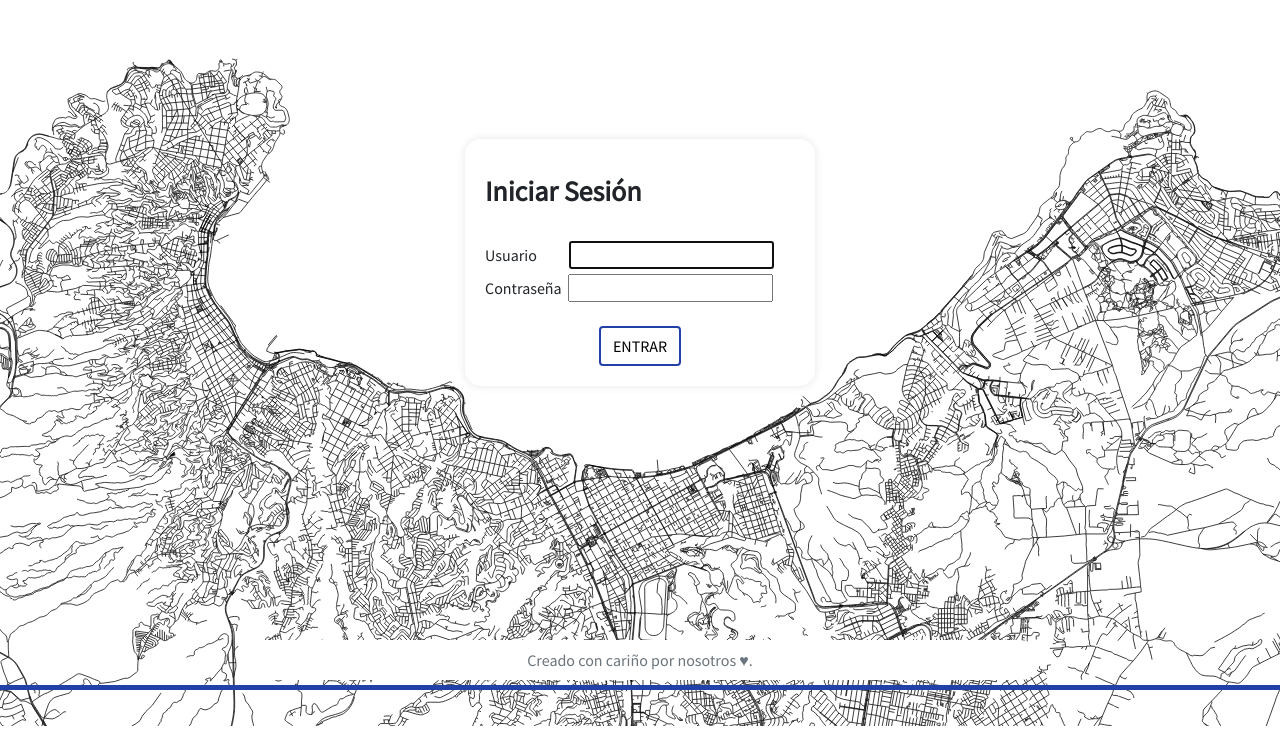
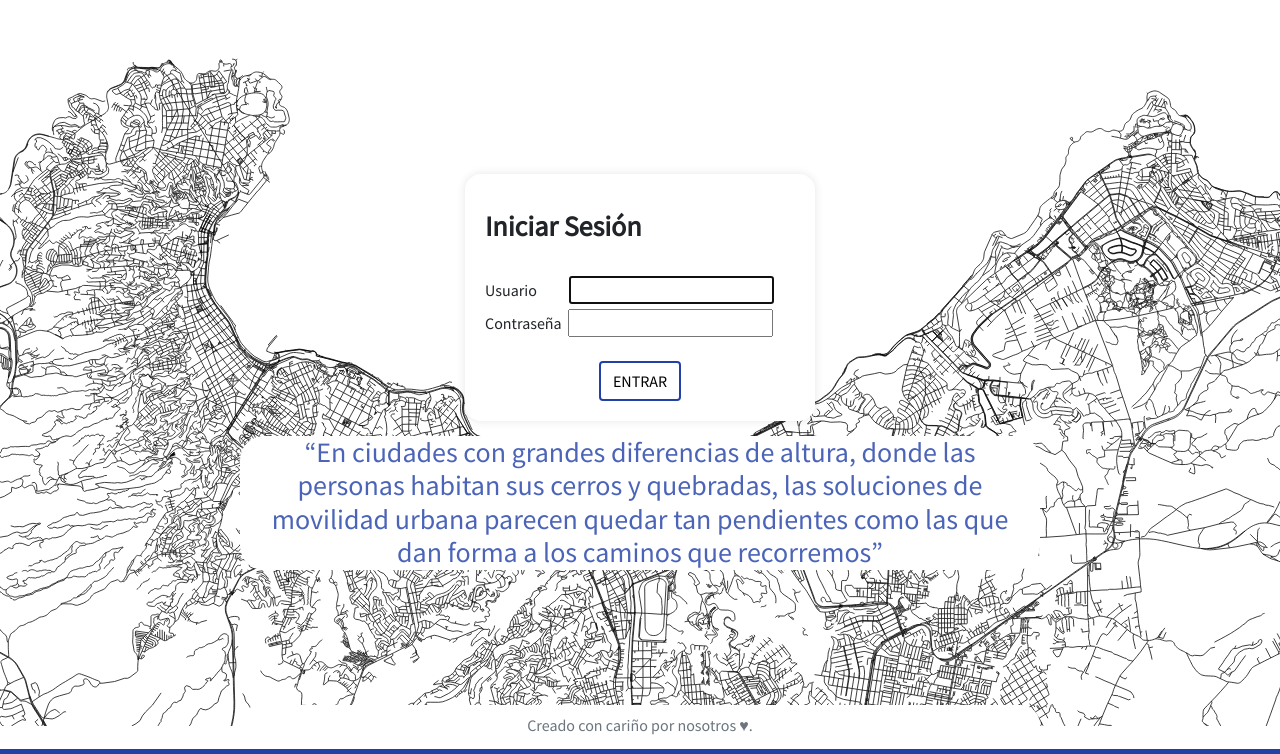
Before and after one commit to liberticl/ciudadespendientes-v2, a Django app: page /login/ in a window 1280 px wide. Shown: the part 74-828 px from the top of the page. Before the commit the page ends 800 px from the top, so only its background shows below. Run offline with Django 5.2, Linux system fonts and the light colour scheme.

Commit message:
feat(login): se agrega texto icónico de Ciudades Pendientes

```diff
--- a/ciudadespendientes/static/ciudadespendientes/main.css
+++ b/ciudadespendientes/static/ciudadespendientes/main.css
@@ -23,12 +23,12 @@
 
 /* Wrapper for page login to push down footer */
 #login {
-  min-height: 80%;
+  min-height: 75%;
   position: relative;
   background: none;
   height: auto;
   margin: 0;
-  padding: 0 0 110px;
+  padding: 0;
   display: flex;
   align-items: center; /* Centra verticalmente */
   justify-content: center;
--- a/templates/accounts/login.html
+++ b/templates/accounts/login.html
@@ -22,4 +22,11 @@
         </form>
     </div>
 </div>
+<div class="container" style="text-align: center; margin-top: -160px; margin-bottom: 130px">
+    <h3 style="color: #2241a8d0;">
+        “En ciudades con grandes diferencias de altura, donde las personas habitan sus cerros y quebradas, las
+        soluciones de movilidad urbana parecen quedar tan pendientes como las que dan forma a los caminos que
+        recorremos”
+    </h3>
+</div>
 {% endblock %}
```
